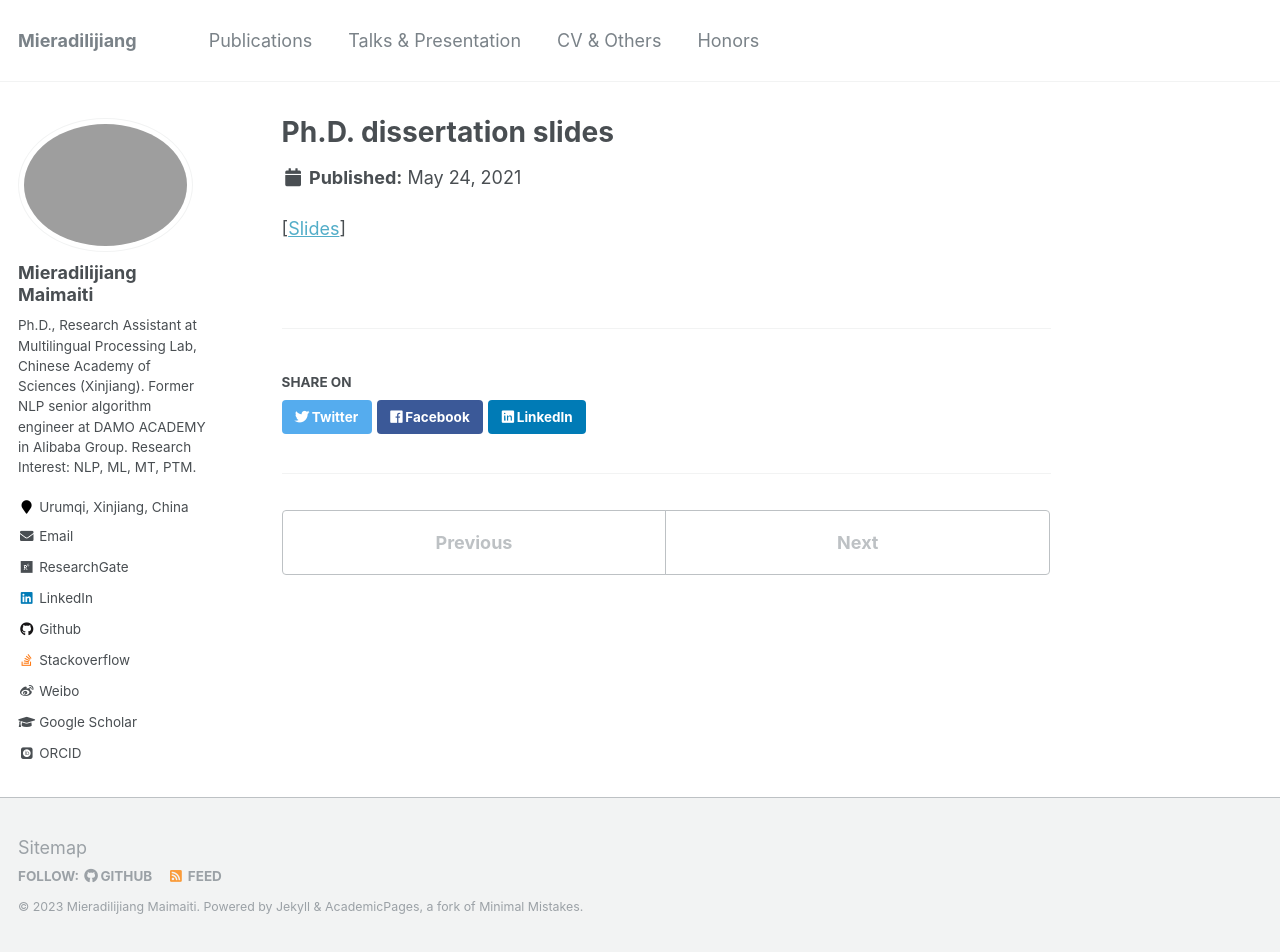
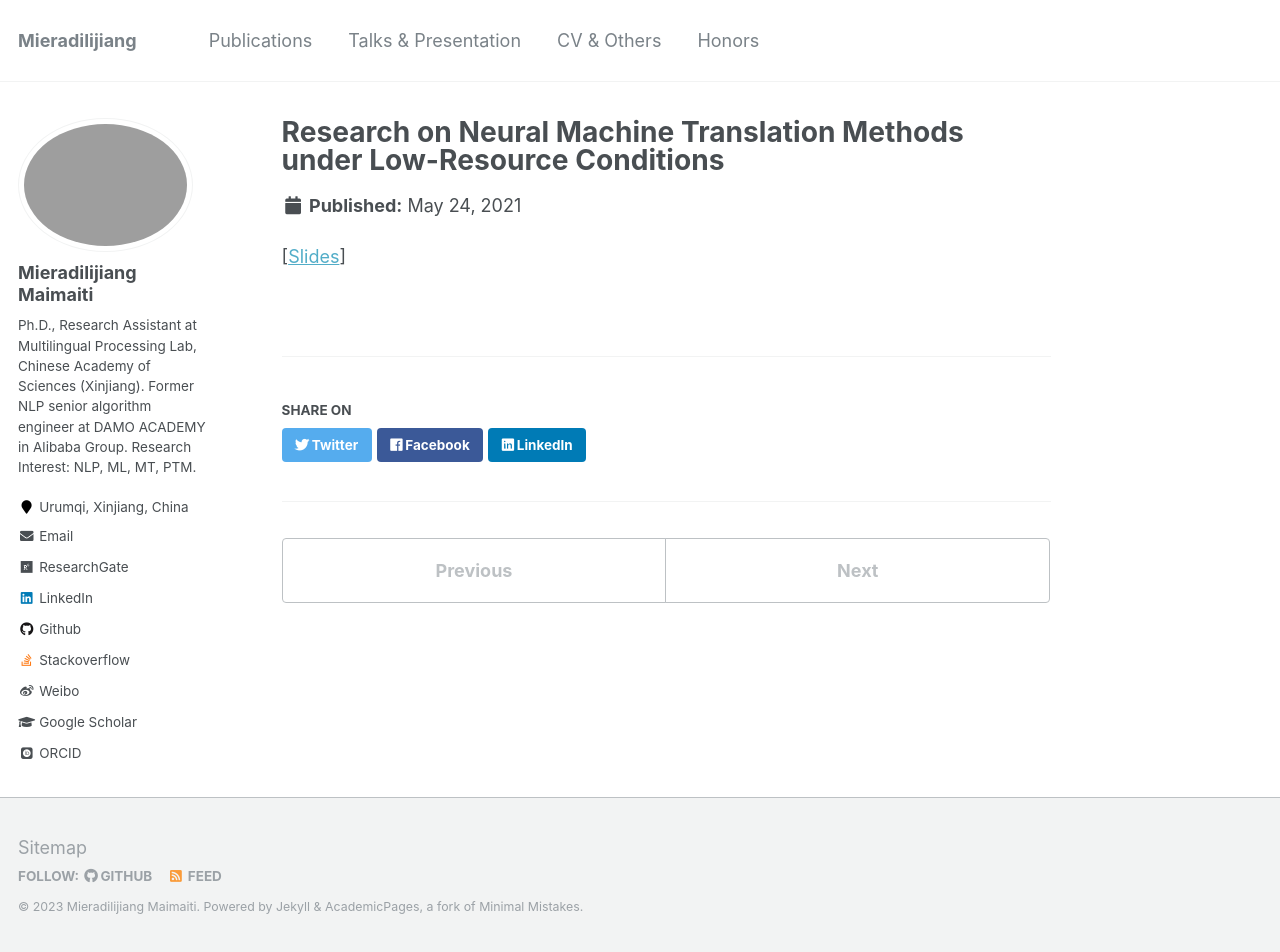
Before and after one commit to miradel51/miradel51.github.io, a Jekyll site: the page built from _talks/2021-05-24-phd_thesis_slides.md, in a window 1280 px wide and 952 px high. Built offline with Jekyll 4.4.1, drawn with Linux system fonts in a browser that asks for light colours; some web fonts are replaced.

Commit message:
Update 2021-05-24-phd_thesis_slides.md
revised venue.

```diff
--- a/_talks/2021-05-24-phd_thesis_slides.md
+++ b/_talks/2021-05-24-phd_thesis_slides.md
@@ -1,9 +1,9 @@
 ---
-title: "Ph.D. dissertation slides"
+title: "Research on Neural Machine Translation Methods under Low-Resource Conditions"
 collection: talks
 type: "Talk"
 permalink: /talks/2021-05-24-phd_thesis_slides
-venue: "Department of Computer Science, Tsinghua University"
+venue: "Ph.D. Thesis dissertation slides. Department of Computer Science, Tsinghua University"
 date: 2021-05-24
 location: "Beijing, China"
 ---
```
